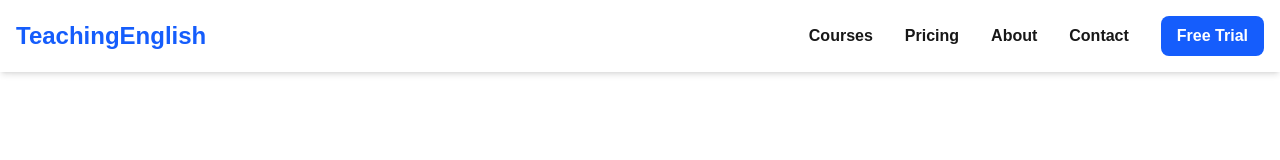
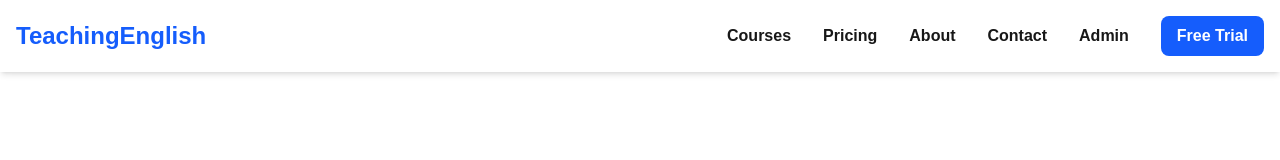
Before and after one commit to Davidjohnray/teachingenglish, a Next.js app: page / in a window 1280 px wide. Shown: the top 160 px of the page. Built offline with nearby package versions, Linux system fonts and the light colour scheme.

Commit message:
Restore admin button in navbar

```diff
--- a/components/Navbar.tsx
+++ b/components/Navbar.tsx
@@ -21,6 +21,14 @@ export default function Navbar() {
           <Link href="/pricing" className="hover:text-blue-600">Pricing</Link>
           <Link href="/about" className="hover:text-blue-600">About</Link>
           <Link href="/contact" className="hover:text-blue-600">Contact</Link>
+
+          {/* ✅ ADMIN BUTTON */}
+          <Link
+            href="/admin/messages"
+            className="hover:text-blue-600"
+          >
+            Admin
+          </Link>
 
           <Link
             href="/free-trial"
@@ -50,6 +58,14 @@ export default function Navbar() {
             <Link href="/about" onClick={() => setMenuOpen(false)}>About</Link>
             <Link href="/contact" onClick={() => setMenuOpen(false)}>Contact</Link>
 
+            {/* ✅ ADMIN BUTTON (MOBILE) */}
+            <Link
+              href="/admin/messages"
+              onClick={() => setMenuOpen(false)}
+            >
+              Admin
+            </Link>
+
             <Link
               href="/free-trial"
               onClick={() => setMenuOpen(false)}
```
